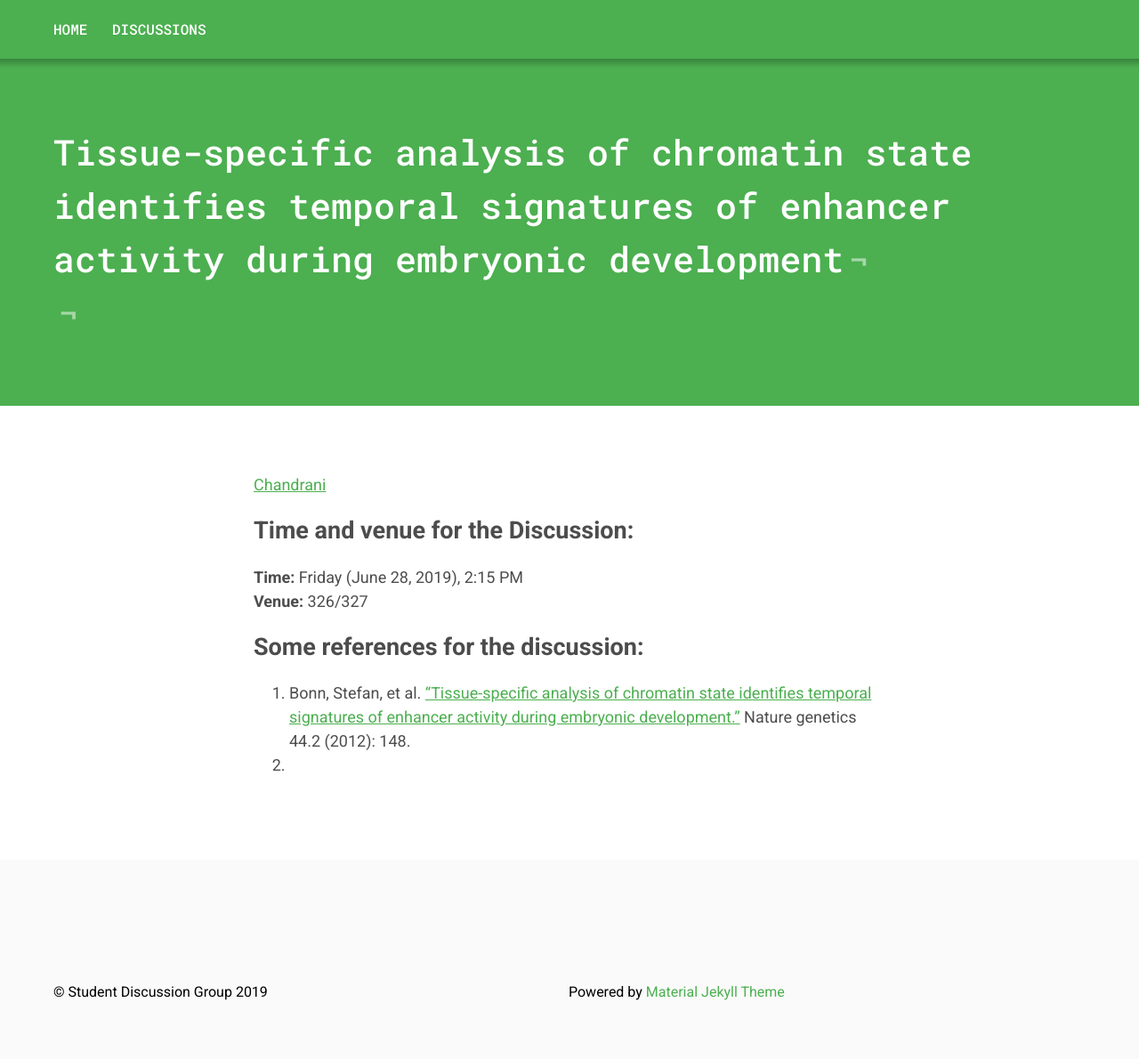
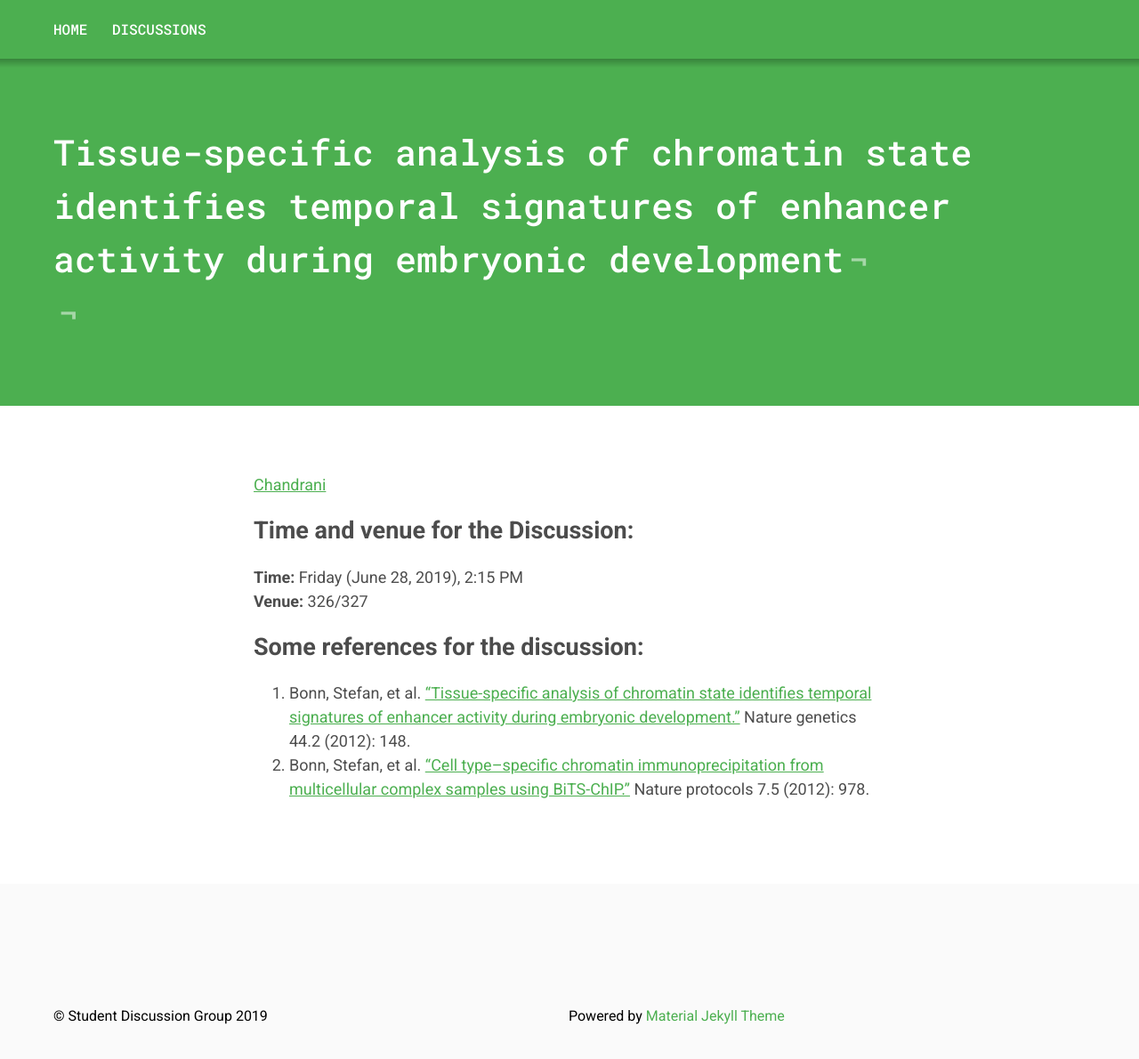
Before and after one commit to vinayphys/discussion2020, a Jekyll site: the page built from _posts/2019-06-28-enhancer_activity_during_embryonic_development.markdown, in a window 1280 px wide and 1293 px high. Shown: the top 1190 px of the window at 89% size. Built offline with Jekyll 4.4.1, drawn with Linux system fonts in a browser that asks for light colours; comment, search, counter and statistics services are not loaded.

Commit message:
Update 2019-06-28-enhancer_activity_during_embryonic_development.markdown

```diff
--- a/_posts/2019-06-28-enhancer_activity_during_embryonic_development.markdown
+++ b/_posts/2019-06-28-enhancer_activity_during_embryonic_development.markdown
@@ -13,4 +13,4 @@ date:   2019-06-28 18:52:21 -0500
 
 1. Bonn, Stefan, et al. ["Tissue-specific analysis of chromatin state identifies temporal signatures of enhancer activity during embryonic development."](https://www.nature.com/articles/ng.1064) Nature genetics 44.2 (2012): 148.
 
-2.
+2. Bonn, Stefan, et al. ["Cell type–specific chromatin immunoprecipitation from multicellular complex samples using BiTS-ChIP."](https://www.nature.com/articles/nprot.2012.049) Nature protocols 7.5 (2012): 978.
```
